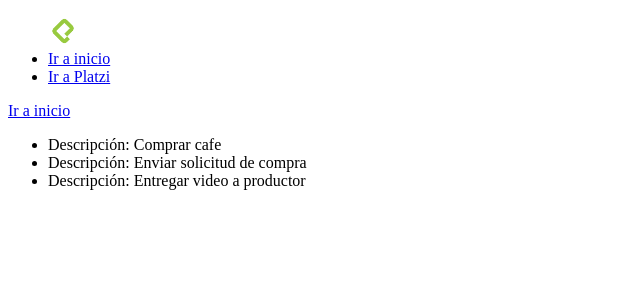
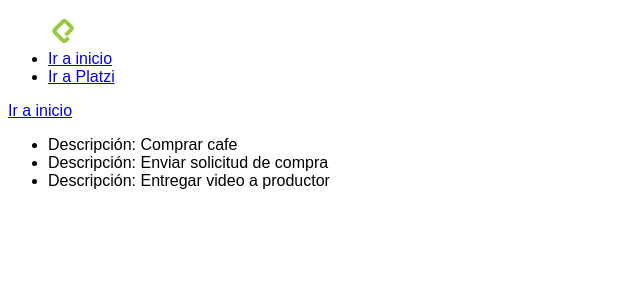
Before and after one commit to marioelias24/flask-py, a Flask app: page /hello in a window 1280 px wide. Shown: the top 300 px of the page, without its empty margins (0-640 px from the left). Run offline with Flask 2, Linux system fonts and the light colour scheme.

Commit message:
Estructurado el cuerpo

```diff
--- a/css/main.css
+++ /dev/null
@@ -1,3 +0,0 @@
-img {
-    max-width: 30px;
-}
--- a/static/css/main.css
+++ b/static/css/main.css
@@ -1,3 +1,7 @@
+html *{
+    font-family: sans-serif;
+}
+
 img {
     max-width: 30px;
 }
```
